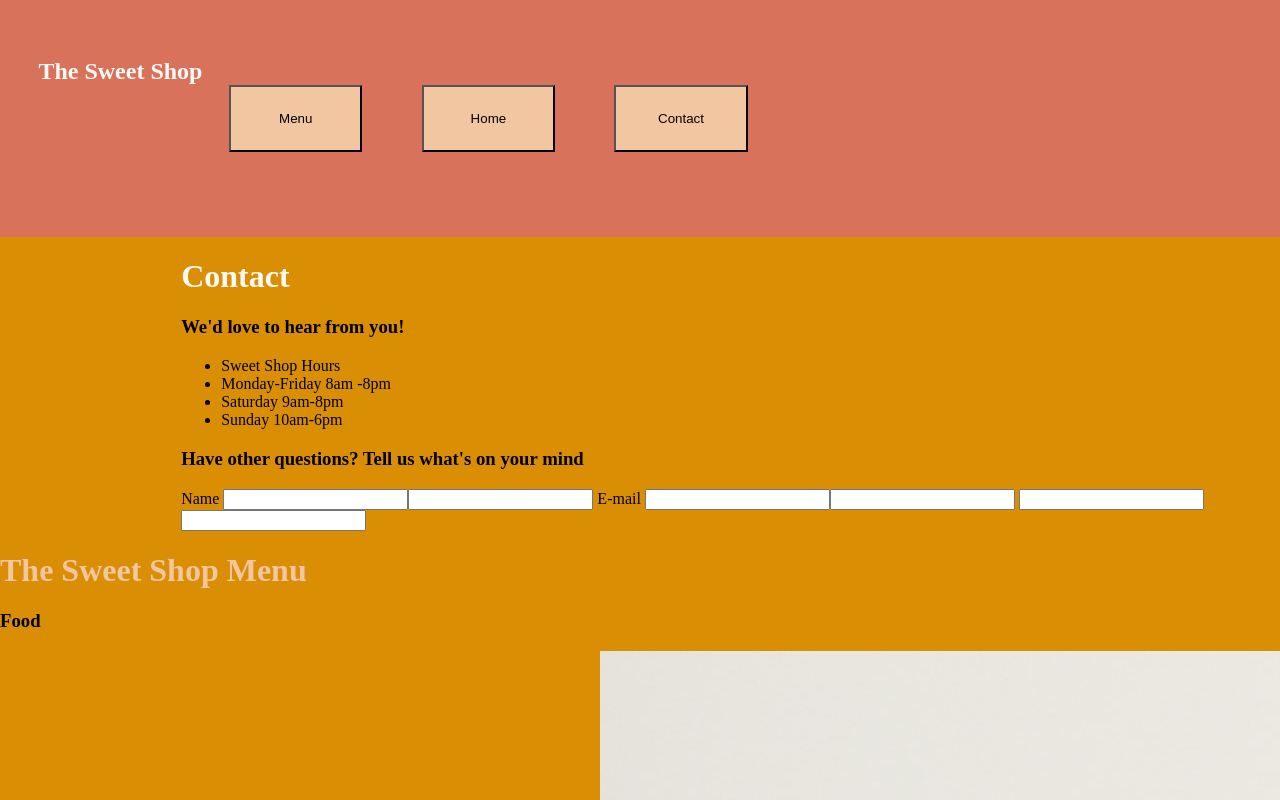
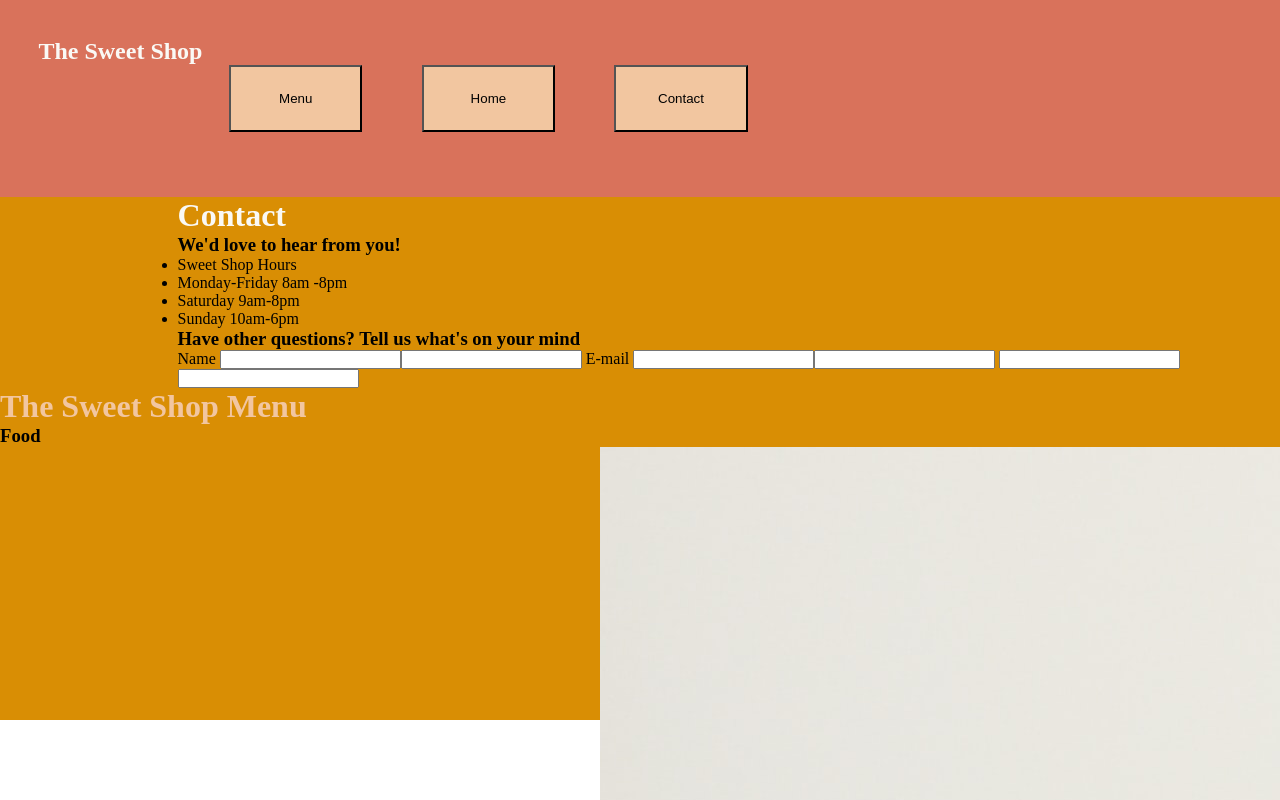
Before and after one commit to najwanan/restaurantPage, a website built with webpack: page dist/index.html in a window 1280 px wide. Shown: the top 800 px of the page. Built offline with nearby package versions, Linux system fonts and the light colour scheme.

Commit message:
adjusted margins in tabbed modules

```diff
--- a/src/Components/header.js
+++ b/src/Components/header.js
@@ -3,7 +3,7 @@ import { home } from "./home";
 
 function header(){
 
-    console.log("the header is here!")
+
 
     const contentDiv = document.querySelector("#content")
     const headerCard = document.createElement('div');
@@ -11,9 +11,9 @@ function header(){
     const headerContent = `
     <nav id="navBar">
     <h1 id="header">The Sweet Shop<h1>
-     <button class="tabBtns">Menu</button>
-      <button class="tabBtns">Home</button>
-       <button class="tabBtns">Contact</button>
+     <button class="tabBtns" id="menuBtn">Menu</button>
+      <button class="tabBtns" id="homeBtn">Home</button>
+       <button class="tabBtns" id="contactBtn">Contact</button>
     </nav>
     `;
 
--- a/src/Styles/style.css
+++ b/src/Styles/style.css
@@ -4,6 +4,8 @@
 *::before,
 *::after{
     box-sizing: border-box;
+    margin:0;
+    padding:0;
 }
 
 :root{
@@ -27,6 +29,7 @@ body{
 
 #content{
     width: 100vw;
+    height: 90vh;
     display: flex;
     flex-wrap: wrap;
     align-items: center;
@@ -57,6 +60,7 @@ h1{
     display: flex;
     padding: 3%;
 
+
 }
 
 .menu{
--- a/src/index.js
+++ b/src/index.js
@@ -8,11 +8,22 @@ import './Styles/style.css';
 import contactForm from './Components/contact';
 import header from './Components/header';
 import createMenu from './Components/menu';
-import homepageContent from './Components/home'
+import homepageContent from './Components/home';
 
 //
 
+const menubtn = document.querySelector('#menuBtn')
+const homebtn = document.querySelector('#homeBtn')
+
+
+
+
+
+
+
 header();
+
+
 contactForm();
 createMenu();
 homepageContent();
```
Also changed, not shown: dist/main.js.
